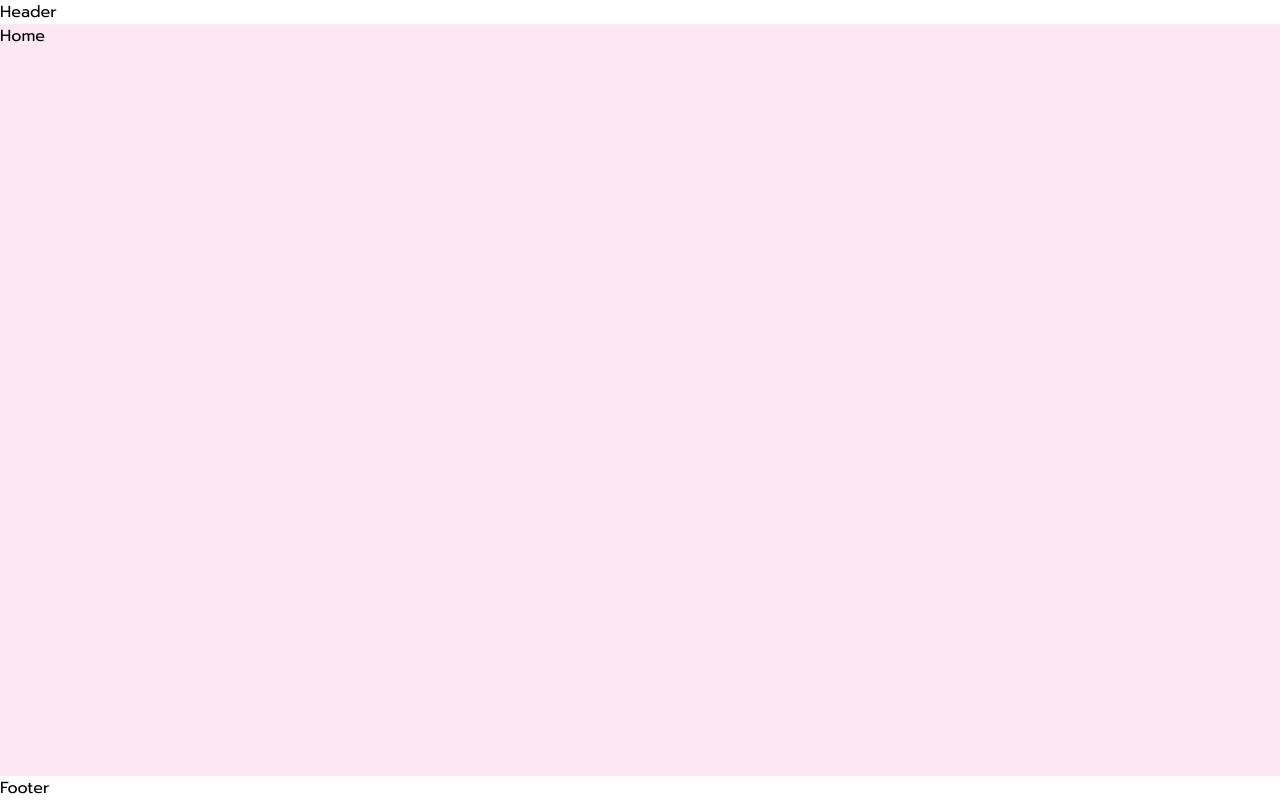
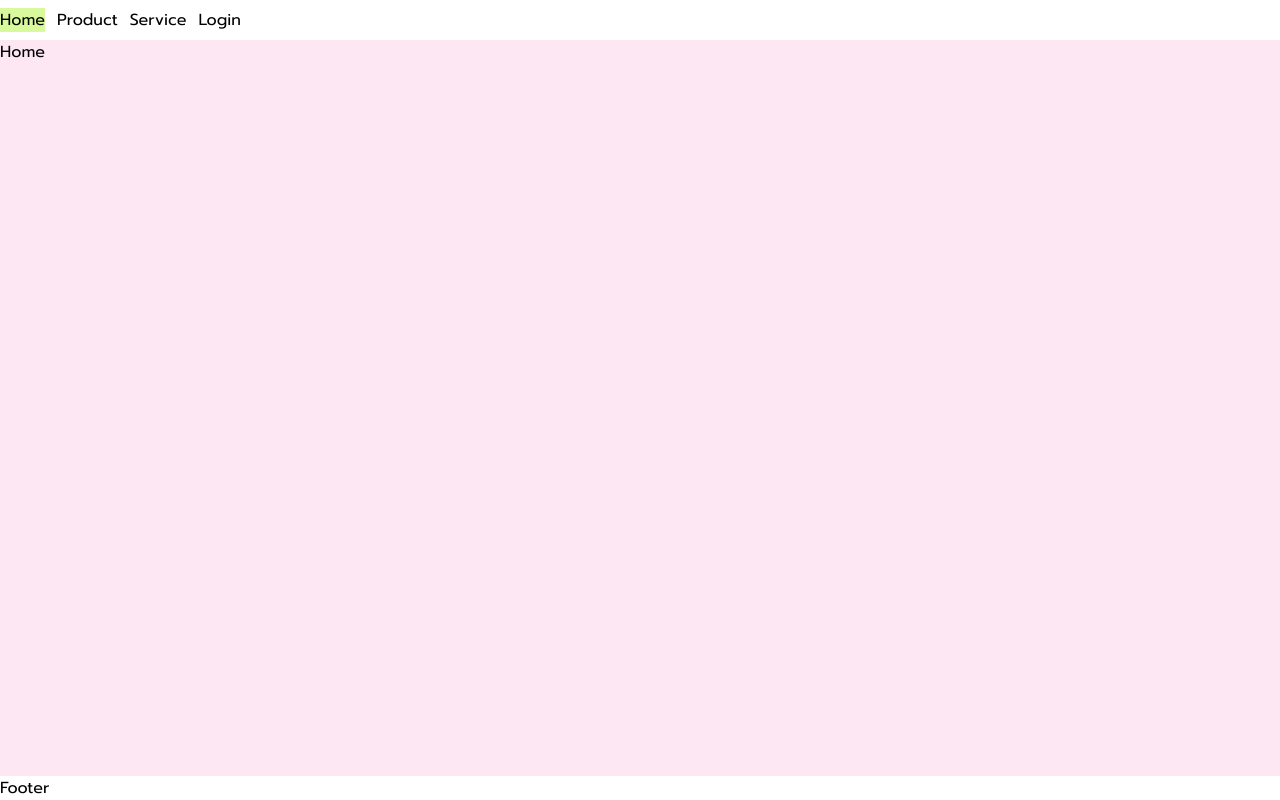
Before and after one commit to tratchapong/cc13-react-lab, a React (Create React App) app: page / in a window 1280 px wide. Built offline with nearby package versions, Linux system fonts and the light colour scheme.

Commit message:
Navbar in Header

```diff
--- a/src/components/Header.jsx
+++ b/src/components/Header.jsx
@@ -1,8 +1,27 @@
 import React from 'react'
+import { Link, useLocation } from 'react-router-dom'
 
 function Header() {
+  const {pathname} = useLocation()
+  const thepath = [
+    { path: '/', text: 'Home'},
+    { path: '/product', text: 'Product'},
+    { path: '/service', text: 'Service'},
+    { path: '/login', text: 'Login'},
+  ]
   return (
-    <div>Header</div>
+    <nav className='flex gap-3 py-2'>
+      {thepath.map( el => (
+        <Link key={el.path} to={el.path} className= { pathname === el.path ? 'bg-lime-200' : ''}>{el.text}</Link>
+      ))}
+    </nav>
+
+    // <nav className='flex gap-3 py-2'>
+    //   <Link to='/' className={ pathname ==='/' && 'bg-lime-200'}>Home</Link>
+    //   <Link to='/product' className={ pathname ==='/product' && 'bg-lime-200'}>Product</Link>
+    //   <Link to='/service' className={ pathname ==='/service' && 'bg-lime-200'}>Service</Link>
+    //   <Link to='/login'>Login</Link>
+    // </nav>
   )
 }
 
```
